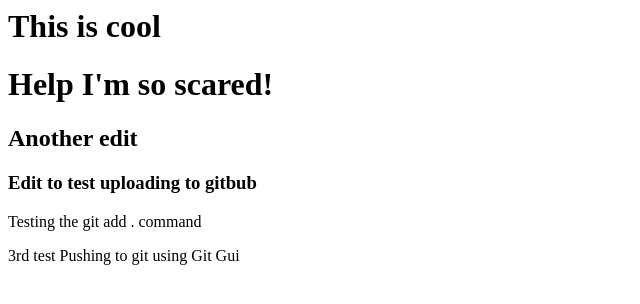
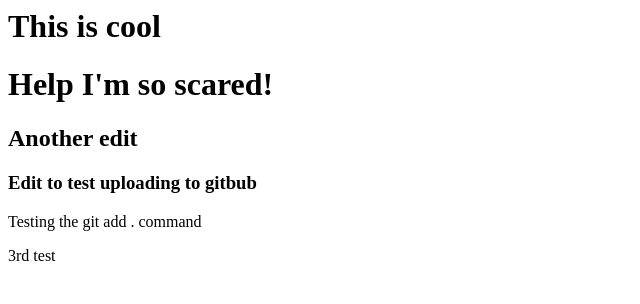
Before and after one commit to paul2ma/2020.programming, a plain HTML site: page index.html in a window 1280 px wide. Shown: the whole page, without its empty margins (0-640 px from the left). Drawn offline with Linux system fonts and the light colour scheme.

Commit message:
Revert "Update index.html"
This reverts commit cade44bd9b38b6531742ac2ce50692613b657c8f.

```diff
--- a/index.html
+++ b/index.html
@@ -4,4 +4,3 @@
 <h3>Edit to test uploading to gitbub</h3>
 <p>Testing the git add . command</p>
 3rd test
-Pushing to git using Git Gui
```
